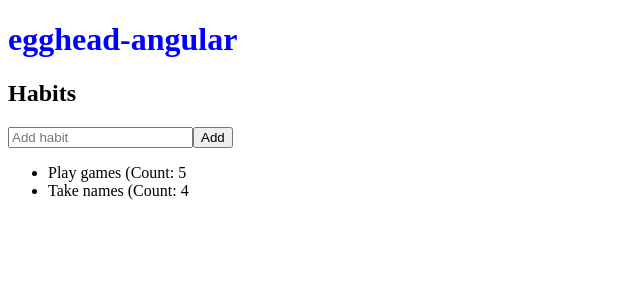
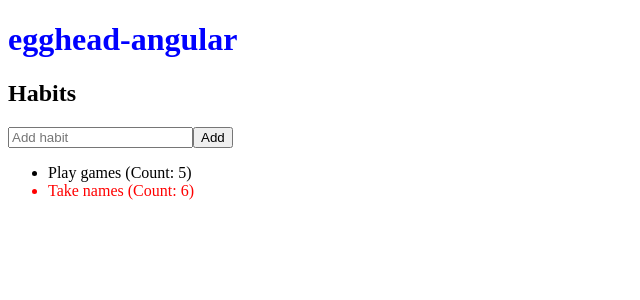
Before and after one commit to JoseHdez2/2021-03-angular-basics, an Angular app: page / in a window 1280 px wide. Shown: the top 300 px of the page, without its empty margins (0-640 px from the left). Built offline with nearby package versions, Linux system fonts and the light colour scheme.

Commit message:
step 8: optional properties

```diff
--- a/src/app/habit-item/habit-item.component.ts
+++ b/src/app/habit-item/habit-item.component.ts
@@ -3,7 +3,9 @@
 
 @Component({
   selector: 'app-habit-item',
-  template: `<li>{{habit.title}} (Count: {{habit.count}}</li>`,
+  template: `<li [style.color]="habit.streak ? 'red' : 'black' ">
+    {{habit.title}} (Count: {{habit.count}})
+  </li>`,
   styles: [
   ]
 })
--- a/src/app/habit-list/habit-list.component.ts
+++ b/src/app/habit-list/habit-list.component.ts
@@ -1,5 +1,6 @@
 import { Component, OnInit } from '@angular/core';
 import { FormBuilder } from '@angular/forms';
+import { map } from 'rxjs/operators';
 import { Observable } from 'rxjs';
 import { Habit } from '../habit';
 import { HabitService } from '../habit.service';
@@ -26,7 +27,12 @@
   }
 
   ngOnInit(): void {
-    this.habits = this.habitService.getHabits();
+    this.habits = this.habitService.getHabits().pipe(map(habits => {
+      return habits.map ( habit => {
+        habit.streak = habit.count > 5 ? true : false;
+        return habit;
+      })
+    }));
   }
 
 }
--- a/src/app/habit.service.ts
+++ b/src/app/habit.service.ts
@@ -15,7 +15,7 @@
     {
       id: 2,
       title: "Take names",
-      count: 4
+      count: 6
     }
   ]
 
--- a/src/app/habit.ts
+++ b/src/app/habit.ts
@@ -2,4 +2,5 @@
     id: number;
     title: string;
     count: number;
+    streak?: boolean;
 }
```
